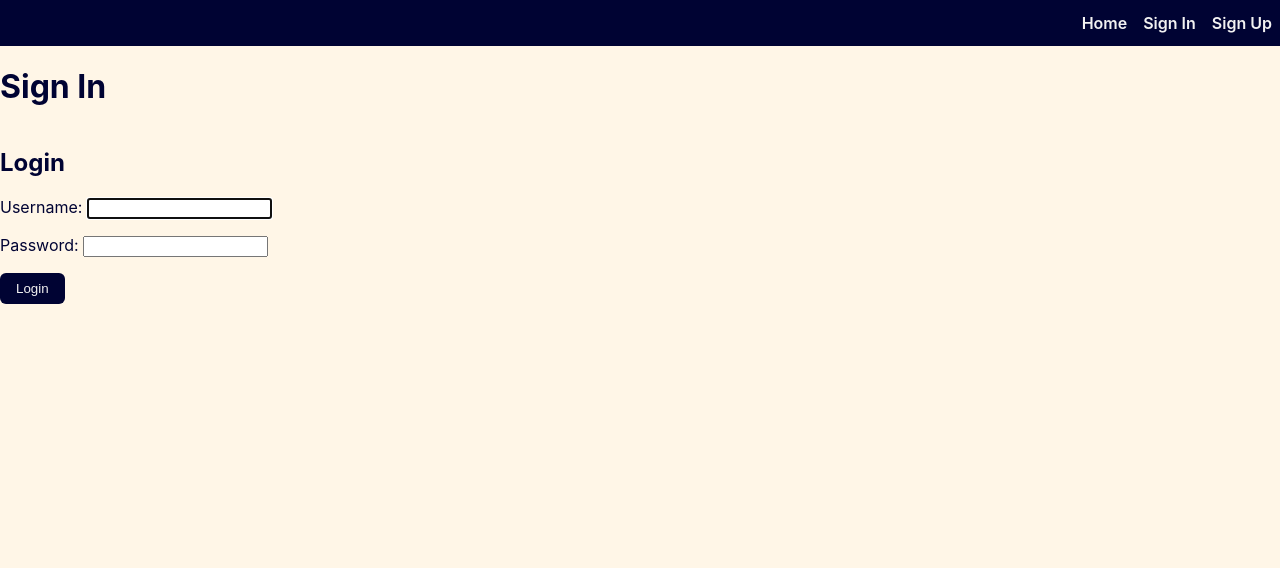
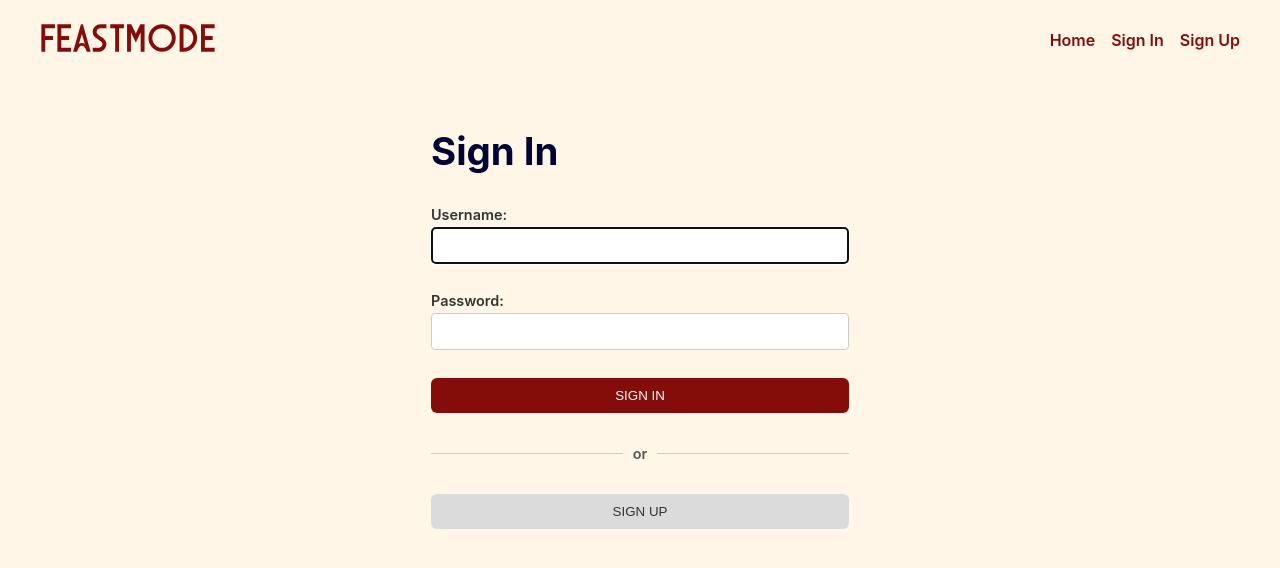
Before and after one commit to StephanieStralina/feastmode, a Django app: page /accounts/signin/ in a window 1280 px wide. Shown: the top 568 px of the page. Run offline with Django 5.2, Linux system fonts and the light colour scheme.

Commit message:
Additioanl CSS

```diff
--- a/main_app/static/css/base.css
+++ b/main_app/static/css/base.css
@@ -9,9 +9,9 @@ html {
 }
 
 :root {
+    --color-neutral: #f2f2f2;
     --color-accent: #850d09;
     --color-primary: #fff6e7;
-    --color-neutral: #f2f2f2;
     --color-secondary: #f9ede5;
     --color-dark: #000333;
 }
@@ -45,12 +45,16 @@ header {
 }
 
 nav {
-    background-color: var(--color-dark);
+    background: transparent;
     color: var(--color-neutral);
     display: flex;
     flex-direction: row;
-    justify-content: flex-end;
-    padding: 1vmin 0 1vmin 0;
+    justify-content: space-between;
+    align-items: center;
+    height: 80px;
+    padding: 1rem 2rem;
+    position: relative;
+    z-index: 1;
 }
 
 ul {
@@ -63,6 +67,7 @@ main {
     width: 100%;
     display: flex;
     flex-direction: column;
+    z-index: 0;
 }
 
 .centered {
@@ -76,13 +81,14 @@ h2 {
 
 nav a {
     text-decoration: none;
-    color: var(--color-neutral);
+    color: var(--color-accent);
     font-weight: 600;
     font-size: 16px;
+    transition: 0.3s;
 }
 
 nav a:hover {
-    color: var(--color-accent);
+    color: var(--color-dark);
 }
 
 nav ul {
@@ -96,31 +102,77 @@ nav li {
     padding: 5px 8px;
 }
 
+.nav-logo {
+    width: 12rem;
+    cursor:pointer;
+}
+
+/* button (default) */
+
 .btn {
-    background-color: var(--color-dark);
+    background-color: var(--color-accent);
     color: var(--color-neutral);
     padding: 8px 16px;
     border-radius: 6px;
     text-decoration: none;
     border: none;
+    transition: 0.3s;
 }
 
 .btn:hover {
-    background-color: var(--color-accent);
+    background-color: var(--color-dark);
 }
 
 .btn-override {
     border: none;
     outline: none;
     background-color: transparent;
-    color: var(--color-neutral);
+    cursor: pointer;
+    color: var(--color-accent);
     font: inherit;
     font-weight: 600;
+    transition: 0.3s;
 }
 
 .btn-override:hover {
-    color: var(--color-accent);
+    color: var(--color-dark);
 }
+
+/* button style 1 */
+
+.btn.style1 {
+    background-color: var(--color-accent);
+    color: white;
+    padding: 10px 20px;
+    border: none;
+    border-radius: 6px;
+    cursor: pointer;
+    width: 100%;
+    transition: 0.3s;
+}
+
+.btn.style1:hover {
+    background-color: var(--color-dark);
+}
+
+/* button style 2 */
+
+.btn.style2 {
+    background-color: #dbdbdb;
+    color: #333;
+    padding: 10px 20px;
+    border: none;
+    border-radius: 6px;
+    cursor: pointer;
+    width: 100%;
+    transition: 0.3s;
+  }
+
+  .btn.style2:hover {
+    background-color: var(--color-accent);
+    color: #fff;
+  }
+
 
 .flex-column {
     display: flex;
@@ -137,12 +189,14 @@ nav li {
     background-image: linear-gradient(rgba(255, 246, 231, 0.375),
             rgba(255, 246, 231, 1)),
         url('../images/Hero.jpg');
-    height: 50%;
+    height: 70vh;
     background-position: center;
     background-repeat: no-repeat;
     background-size: cover;
     position: relative;
     padding-bottom: 3vmin;
+    margin-top: -80px;
+    z-index: 0;
 }
 
 .hero-img img {
@@ -216,3 +270,27 @@ nav li {
     height: 35vmin;
     width: 35vmin;
 }
+
+/* divider */
+
+.or-divider {
+    display: flex;
+    align-items: center;
+    text-align: center;
+    width: 100%;
+    margin-bottom: 32px;
+}
+
+.or-divider hr {
+    flex-grow: 1;
+    border: none;
+    height: 1px;
+    background-color: #ccc;
+}
+
+.or-divider span {
+    padding: 0 10px;
+    font-size: 0.9rem;
+    color: #555;
+    font-weight: 600;
+}
--- /dev/null
+++ b/main_app/static/css/signin.css
@@ -0,0 +1,51 @@
+.signin-container {
+  display: flex;
+  flex-direction: column;
+  align-items: center;
+  justify-content: center;
+}
+
+.signin {
+  width: 450px;
+  padding: 16px;
+  text-align: left;
+}
+
+.signin h1 {
+  text-align: left;
+  font-size: 2.4rem;
+  margin-bottom: 32px;
+}
+
+.signin label {
+  display: block;
+  font-size: 0.9rem;
+  font-weight: 600;
+  margin-bottom: 4px;
+  color: #333;
+}
+
+.signin input {
+  width: 100%;
+  padding: 10px;
+  margin-bottom: 12px;
+  border: 1px solid #ccc;
+  border-radius: 4px;
+}
+
+/* button */
+
+.btn.submit {
+  background-color: var(--color-accent);
+  color: white;
+  padding: 10px 20px;
+  border: none;
+  border-radius: 6px;
+  cursor: pointer;
+  width: 100%;
+  transition: 0.3s;
+}
+
+.btn.submit:hover {
+  background-color: var(--color-dark);
+}
--- a/main_app/templates/base.html
+++ b/main_app/templates/base.html
@@ -14,6 +14,9 @@
   <body>
     <header>
       <nav>
+        <a href="/">
+          <img src='{% static 'images/logo.svg' %}' class='nav-logo'>
+        </a>
         <ul>
           <li><a href="{% url 'home' %}">Home</a></li>
           {% if user.is_authenticated %}
--- a/main_app/templates/home.html
+++ b/main_app/templates/home.html
@@ -5,7 +5,7 @@
 {% block content %}
 <section class="hero-img">
     <div class="flex-column hero-txt">
-        <img src='{% static 'images/logo.svg' %}'>
+        {% comment %} <img src='{% static 'images/logo.svg' %}'> {% endcomment %}
         <h1>HEY PARTY PEOPLE!</h1>
         <h4>Are you ready to go <i>FEASTMODE?</i></h4>
         <div class="flex-row hero-link">
--- a/main_app/templates/signin.html
+++ b/main_app/templates/signin.html
@@ -1,18 +1,24 @@
 {% extends 'base.html' %}
 {% load static %}
 {% block head %}
+  <link rel="stylesheet" href="{% static 'css/signin.css' %}">
 {% endblock %}
 {% block content %}
-    <div>
-      <h1>Sign In</h1>
+  <section class="signin-container">
+    <form action="{% url 'home' %}" method="post" class="signin">
+        <h1>Sign In</h1>
+        {% csrf_token %}
+        {{ form.as_p }}
+        <input type="hidden" name="next" value="{{ next }}" />
+        <button type="submit" class="btn style1">SIGN IN</button>
+    </form>
+  </section>
+  <section class="signin-container">
+    <div class="signin">
+      <div class="or-divider">
+        <hr><span>or</span><hr>
+      </div>
+    <button type="button" class="btn style2" onclick="window.location.href='{% url 'signup' %}'">SIGN UP</button>
     </div>
-    <section>
-      <form action="{% url 'home' %}" method="post" class="login">
-          <h1>Login</h1>
-          {% csrf_token %}
-          {{ form.as_p }}
-          <input type="hidden" name="next" value="{{ next }}" />
-          <button type="submit" class="btn submit">Login</button>
-      </form>
-    </section>
+  </section>
 {% endblock %}
```
Also changed, not shown: main_app/static/css/form.css (added, +51 -0 lines), main_app/static/css/party-index.css (added, +81 -0 lines), main_app/static/css/signup.css (added, +75 -0 lines), main_app/templates/main_app/party_form.html (+7 -2 lines), main_app/templates/parties/index.html (+9 -6 lines), main_app/templates/signup.html (+6 -5 lines).
